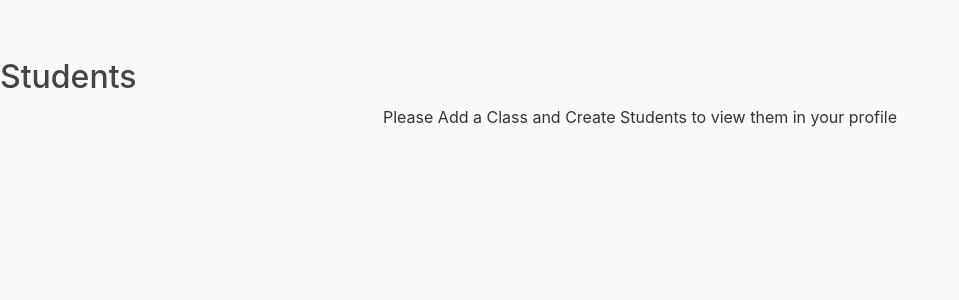
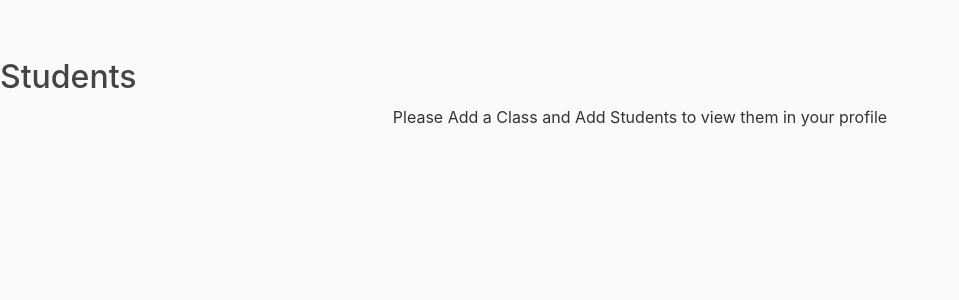
Before and after one commit to GatorIncubator/gatorgrouper, a Django app: page /profile/ in a window 1280 px wide. Shown: the part 430-730 px from the top of the page, without its empty margins (0-959 px from the left). Run offline with Django 3.2, Linux system fonts and the light colour scheme; the visitor is signed in with stand-in values (Sample User, id 1); data that the repository does not hold is empty; some libraries are stand-ins or nearby versions.

Commit message:
Changed discriptive heading Co-authored-by: Alex Korzeniwsky <korzeniwskya@allegheny.edu>

```diff
--- a/gatorgrouper/templates/gatorgrouper/profile.html
+++ b/gatorgrouper/templates/gatorgrouper/profile.html
@@ -74,7 +74,7 @@
   </div>
   {% endfor %}
   {% else %}
-  <p> Please Add a Class and Create Students to view them in your profile</p>
+  <p> Please Add a Class and Add Students to view them in your profile</p>
   {% endif %}
 </div>
 {% endblock %}
```
